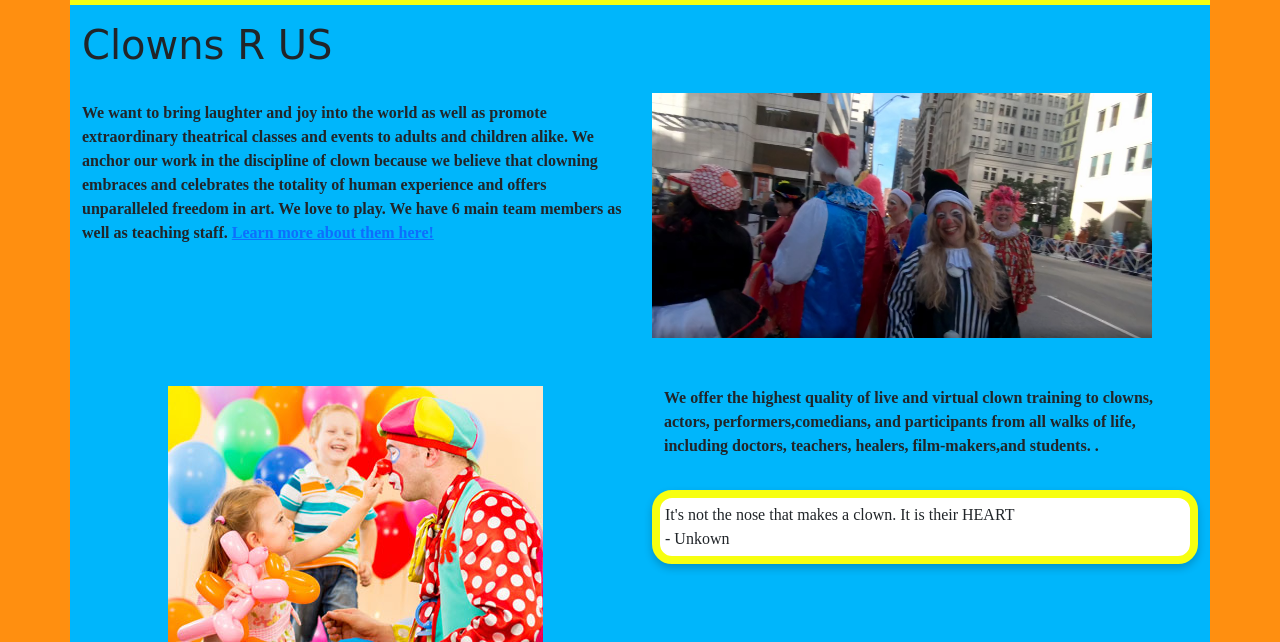
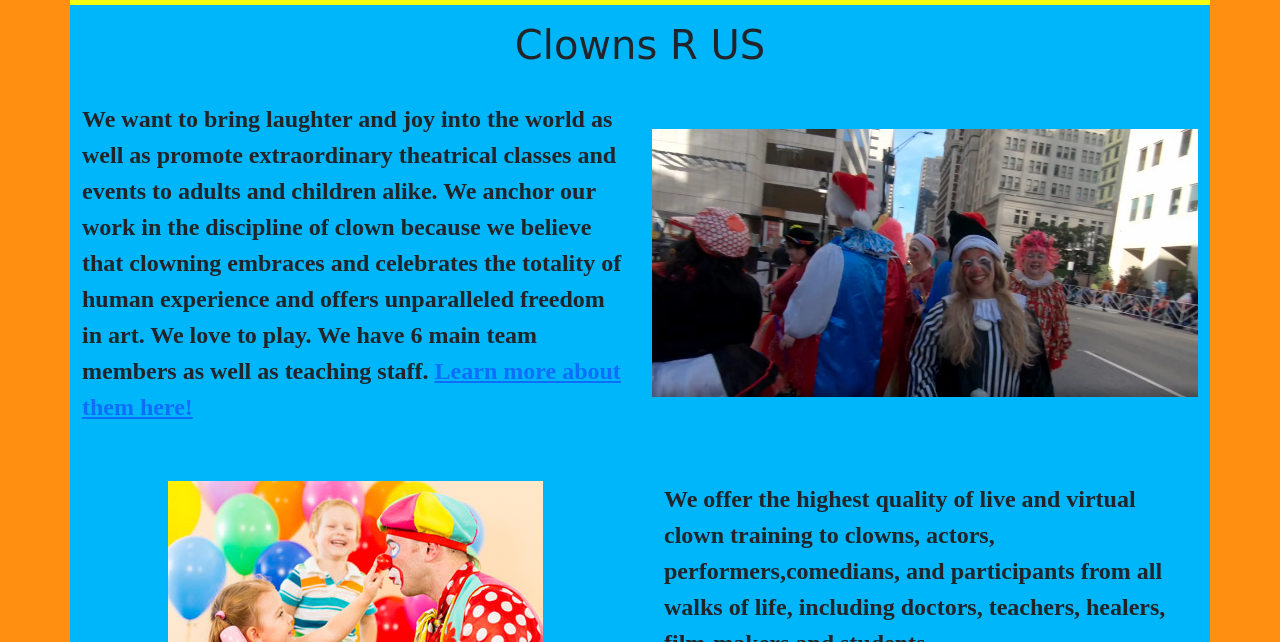
Before and after one commit to davidkrushnisky/Clown_School, a plain HTML site: page about.html in a window 1280 px wide. Shown: the part 158-800 px from the top of the page. Drawn offline with nearby package versions, Linux system fonts and the light colour scheme; a web font is replaced by a local one.

Commit message:
Update about.html

```diff
--- a/about.html
+++ b/about.html
@@ -17,6 +17,7 @@
 
 <body>
     <main class="container">
+        <!--Header Start-->
         <header class="row py-2">
             <div id="logoDiv" class="col-3 px-0"><img src="images/clown_logo.png" alt="ClownAcademy Logo" class="imgLogo"></div>
 
@@ -46,14 +47,21 @@
                 1-800-909-clown
             </div>
         </header>
+        <!--Header End-->
 
+        <!--Title Start-->
+        <div class="row text-center">
+            <h1 class="col pt-3 mb-4">Clowns R US</h1>
+        </div>
+        <!--Title End-->
+
+        <!--1st Section-->
         <section>
-            <h1 class="col-12 pt-3 mb-4">Clowns R US </h1>
             <div class="row">
                 <div class="col-md order-md-2 my-auto">
-                    <img src="images/abous_us.png" width="500" alt="Laugh Academy" class="portrait"/>
+                    <img src="images/abous_us.png" alt="Laugh Academy" class="portrait"/>
                 </div>
-                <p class="col-md order-md-1 my-2" style="font-weight:bolder;">
+                <p class="largerText col-md align-self-xxl-start text-xxl-center order-md-1 my-2" style="font-weight:bolder;">
                     We want to bring laughter and joy into the world as well as promote extraordinary theatrical
                     classes and events to adults and children alike. We anchor our work in the discipline of clown
                     because we believe that clowning embraces and celebrates the totality of human experience
@@ -63,6 +71,7 @@
             </div>
         </section>
 
+        <!--2nd Section-->
         <section>
             <div class="row mt-5 mb-3">
                 <div class="col-md align-self-center kidclown mb-3">
@@ -70,7 +79,7 @@
                 </div>
                 <div class="col-md">
                     <div class="row mx-auto">
-                        <p class="col-md-12" style="font-weight:bolder;">
+                        <p class="largerText col-md-12" style="font-weight:bolder;">
                             We offer the highest quality of live and virtual clown training to clowns, actors, performers,comedians,
                             and participants from all walks of life, including doctors, teachers, healers, film-makers,and students. .
                         </p>
@@ -88,6 +97,7 @@
                 </h4>
         </section>
 
+        <!--Footer Start-->
         <footer>
             <div class="row">
                 <h2 class="col-md text-center mt-5"><u> Our Locations  </u></h2>
@@ -113,6 +123,7 @@
                 </div>
             </div>
         </footer>
+        <!--Footer End-->
 
 
     </main>
```
